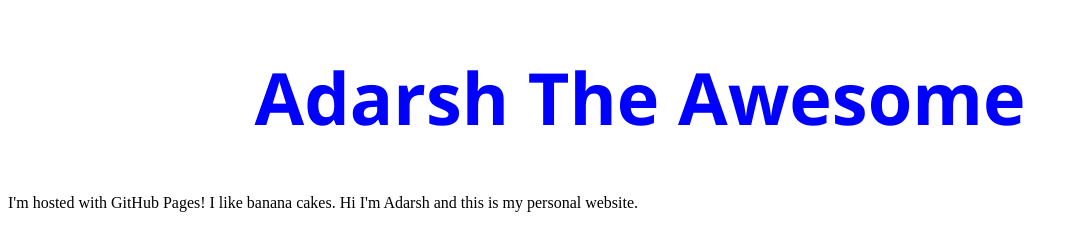
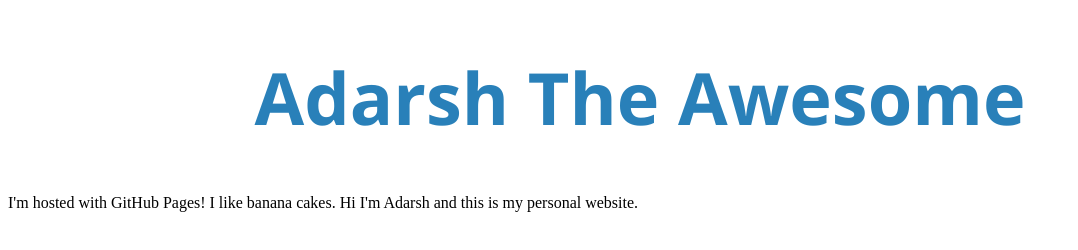
Before and after one commit to spideyguy23/spideyguy23.github.io, a plain HTML site: page index.html in a window 1280 px wide. Shown: the whole page, without its empty margins (0-1078 px from the left). Drawn offline with nearby package versions, Linux system fonts and the light colour scheme.

Commit message:
change windows title and title color take 2

```diff
--- a/index.html
+++ b/index.html
@@ -1,15 +1,16 @@
 <!DOCTYPE html>
 <html>
-<head>
+<head>	<title>Adarsh R</title>
 	<link href='http://fonts.googleapis.com/css?family=Open+Sans:400,700' rel='stylesheet' type='text/css'>
 	<style>
 		.title  {
-			color:blue;
+			color:#2980b9;
 			text-align: center;
 			font-size: 72px;
 			font-family: 'Open Sans', sans-serif;		 }
 
 	</style>
+
 </head>
 <body>
 <h1 class = "title">Adarsh The Awesome</h1>
```
